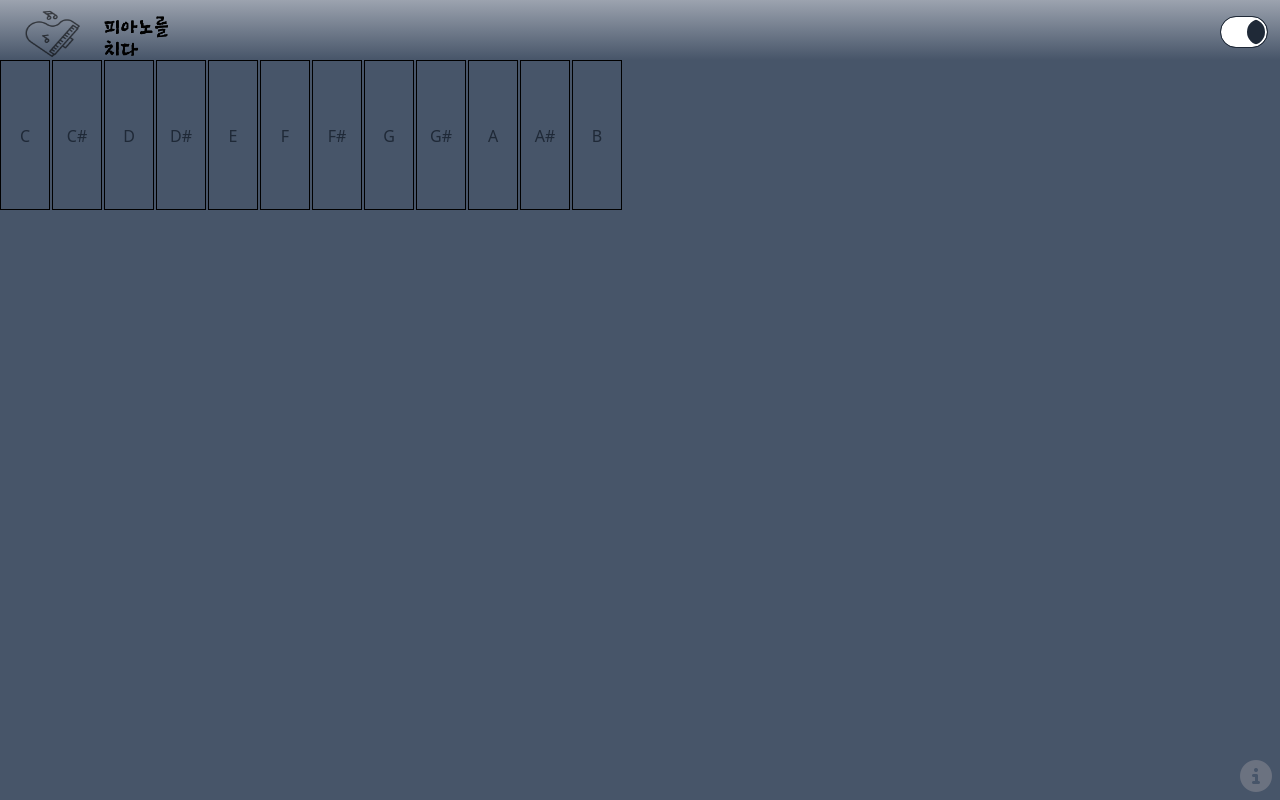
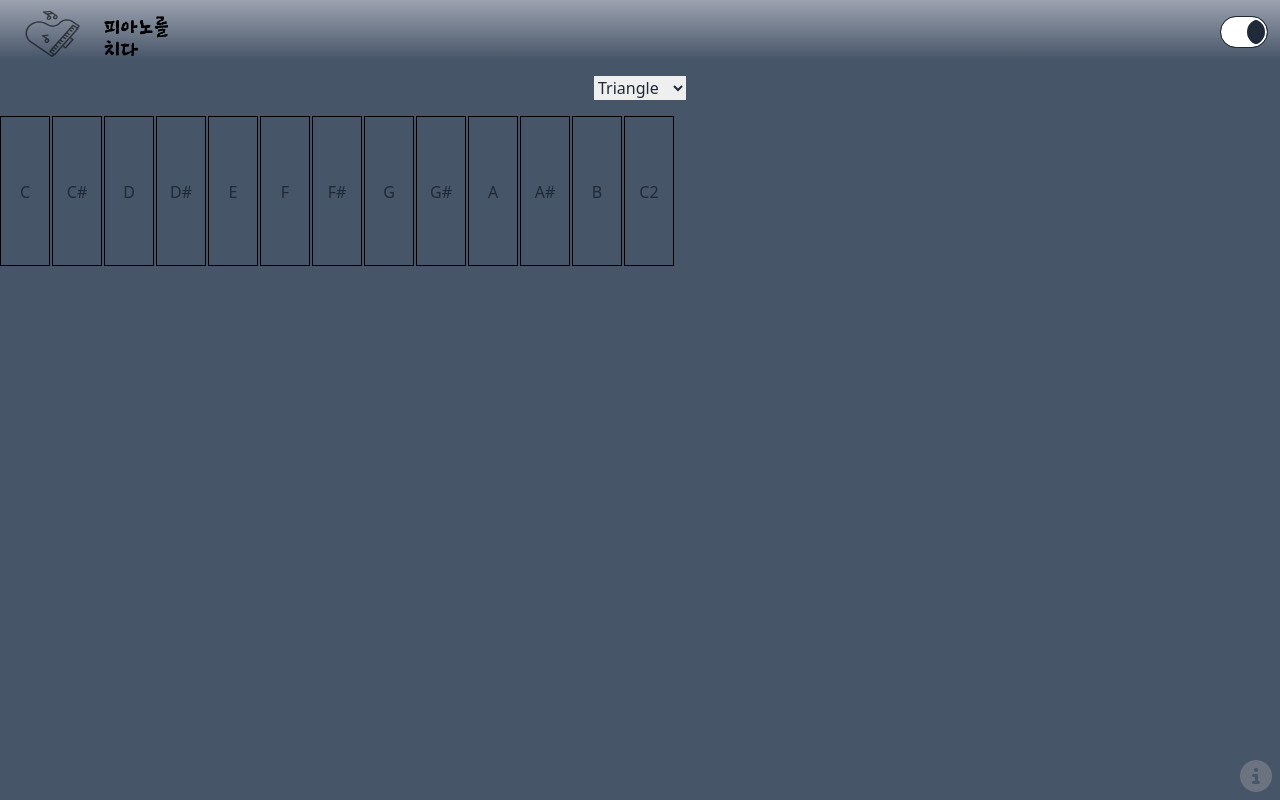
Before and after one commit to fluffyhugger/PROJECT1-SEC-2-DaiItsara, a Vue app: page / in a window 1280 px wide. Built offline with nearby package versions, Linux system fonts and the light colour scheme.

Commit message:
Piano have sound 0.2

```diff
--- a/src/App.vue
+++ b/src/App.vue
@@ -1,24 +1,13 @@
 <script setup>
-import { ref } from 'vue'
+import { reactive, ref } from 'vue'
 const isDark = ref(false)
 const isClick = ref(false)
-
-
-</script>
-<script>
-export default {
-  data() {
-    return {
-      audioContext: null,
-      oscillator: null,
-      pianoKeys: ['C', 'C#', 'D', 'D#', 'E', 'F', 'F#', 'G', 'G#', 'A', 'A#', 'B'],
-    };
-  },
-  methods: {
+const data = ref({audioContext: null, oscillator: null, pianoKeys: ['C', 'C#', 'D', 'D#', 'E', 'F', 'F#', 'G', 'G#', 'A', 'A#', 'B', 'C2']})
+const methods = reactive({
   playSound(note) {
-      this.audioContext = new (window.AudioContext || window.webkitAudioContext)();
+    this.audioContext = new (window.AudioContext)();
     this.oscillator = this.audioContext.createOscillator();
-      this.oscillator.type = 'sine';
+    this.oscillator.type = 'shine';
     this.oscillator.frequency.setValueAtTime(this.noteToFrequency(note), this.audioContext.currentTime);
     this.oscillator.connect(this.audioContext.destination);
     this.oscillator.start();
@@ -31,11 +20,12 @@ export default {
   },
   noteToFrequency(note) {
     const A4Frequency = 440; // Frequency of A4
-      const noteDistance = this.pianoKeys.indexOf(note) - this.pianoKeys.indexOf('A');
+    const noteDistance = data.value.pianoKeys.indexOf(note) - data.value.pianoKeys.indexOf('A');
     return A4Frequency * Math.pow(2, noteDistance / 12);
-    },
-  },
-};
+  }
+})
+
+
 </script>
 <template>
   <div :class="isDark ? 'bg-white' : 'bg-slate-600'" class="w-full h-screen">
@@ -84,13 +74,22 @@ export default {
       class="fa-solid fa-circle-info fixed bottom-0 right-0 fa-2x m-2 cursor-pointer text-gray-500 hover:text-gray-700"
     ></i>
 
+    <div class="w-screen justify-center flex mt-4">
+      <select>
+        <option value="triangle"> Triangle </option>
+        <option value="square"> Square </option>
+        <option value="sine"> Sine </option>
+        <option value="sawtooth"> Sawtooth </option>
+      </select>
+    </div>
+
     <div>
     <div
-      v-for="note in pianoKeys"
+      v-for="note in data.pianoKeys"
       :key="note"
-      @mousedown="playSound(note)"
-      @mouseup="stopSound"
-      class="piano-key"
+      @mousedown="methods.playSound(note)"
+      @mouseup="methods.stopSound"
+      class="piano-key w-screen justify-center flex mt-4"
     >
       {{ note }}
     </div>
```
Lines whose indentation alone changed are shown as unchanged.
